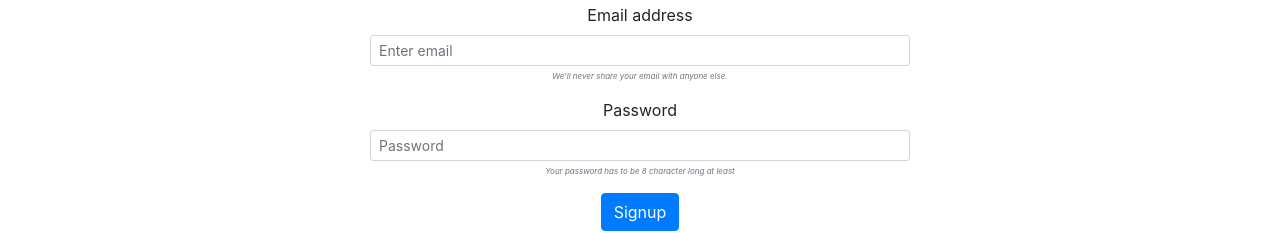
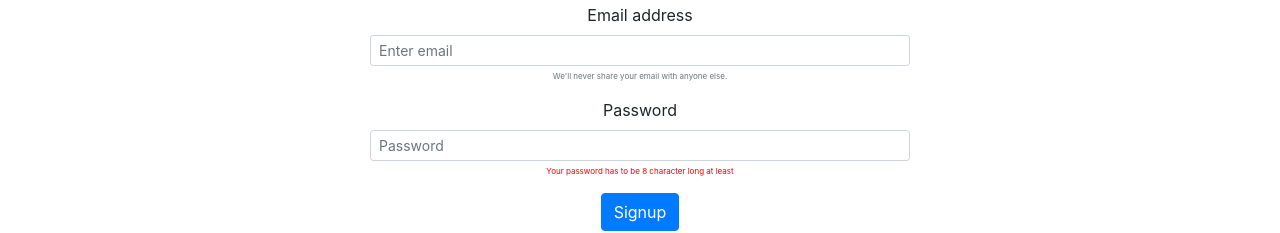
Before and after one commit to juanibe/reborn-zero-waste, a React (Create React App) app in the folder client/: page /signup in a window 1280 px wide. Shown: the part 165-398 px from the top of the page. Built offline with nearby package versions, Linux system fonts and the light colour scheme.

Commit message:
changed text while password is not strong enough to red. Fixed class errors by changing them to className

```diff
--- a/client/src/App.css
+++ b/client/src/App.css
@@ -60,5 +60,5 @@
 
 .text-muted{
   font-size: 0.5em;
-  font-style: italic;
+  color:red;
 }
--- a/client/src/components/auth/Signup.js
+++ b/client/src/components/auth/Signup.js
@@ -2,7 +2,8 @@ import React, { Component } from 'react';
 import AuthService from './auth-service';
 import { Link } from 'react-router-dom'
 import Form from 'react-bootstrap/Form';
-import Button from 'react-bootstrap/Button';
+
+
 
 class Signup extends Component {
     constructor(props) {
@@ -39,6 +40,7 @@ class Signup extends Component {
                     <div className='col-3'></div>
                     <div className='col-6'>
                         <h4 className='signup-manufacturer-title'>Register as a <br /> manufacturer</h4>
+
                         <Form onSubmit={this.handleFormSubmit}>
                             <Form.Group controlId="formBasicEmail">
                                 <Form.Label>Email address</Form.Label>
@@ -48,7 +50,12 @@ class Signup extends Component {
                             <Form.Group controlId="formBasicPassword">
                                 <Form.Label>Password</Form.Label>
                                 <Form.Control size="sm" type="password" placeholder="Password" name="password" value={this.state.password} onChange={e => this.handleChange(e)} />
-                                <Form.Text className="text-muted">Your password has to be 8 character long at least</Form.Text>
+                                {this.state.password.length < 8 ?
+                                    <Form.Text style={{ color: 'red', fontSize: '0.5em' }}>Your password has to be 8 character long at least</Form.Text>
+                                    :
+                                    <Form.Text style={{ color: 'green', fontSize: '0.5em' }}>Password is valid</Form.Text>
+                                }
+
                             </Form.Group>
                             <input className="btn btn-primary" type="submit" value="Signup"></input>
                         </Form>
--- a/client/src/pages/Home.js
+++ b/client/src/pages/Home.js
@@ -16,14 +16,13 @@ class Home extends Component {
           <h1>REBORN</h1>
           <h3>Be a part of the Zero-Waste movement</h3>
         </div>
-
         <div className="SignupText">
-          <div class="col">
+          <div className="col">
             <img src="/images/manufacturer.png" alt="manufacturer" />
           </div>
 
           <h1>Manufacturers</h1>
-          <p class="home">
+          <p className="home">
             List you excess fabric on the site, and work with talented designers
             to make new clothes. Earn more money from unused fabric, and be more
             eco-friendly and sustainable.
@@ -33,12 +32,12 @@ class Home extends Component {
             Register as a manufacturer
           </a>
 
-          <div class="col">
+          <div className="col">
             <img src="/images/designer.png" alt="designer" />
           </div>
 
           <h1>Designers</h1>
-          <p class="home">
+          <p className="home">
             Post your fabric requirements on the site, and receive updates
             whenever the fabric you need is listed on the site.
           </p>
```
Also changed, not shown: 1 other file (tests, documents, lock files or other folders).
